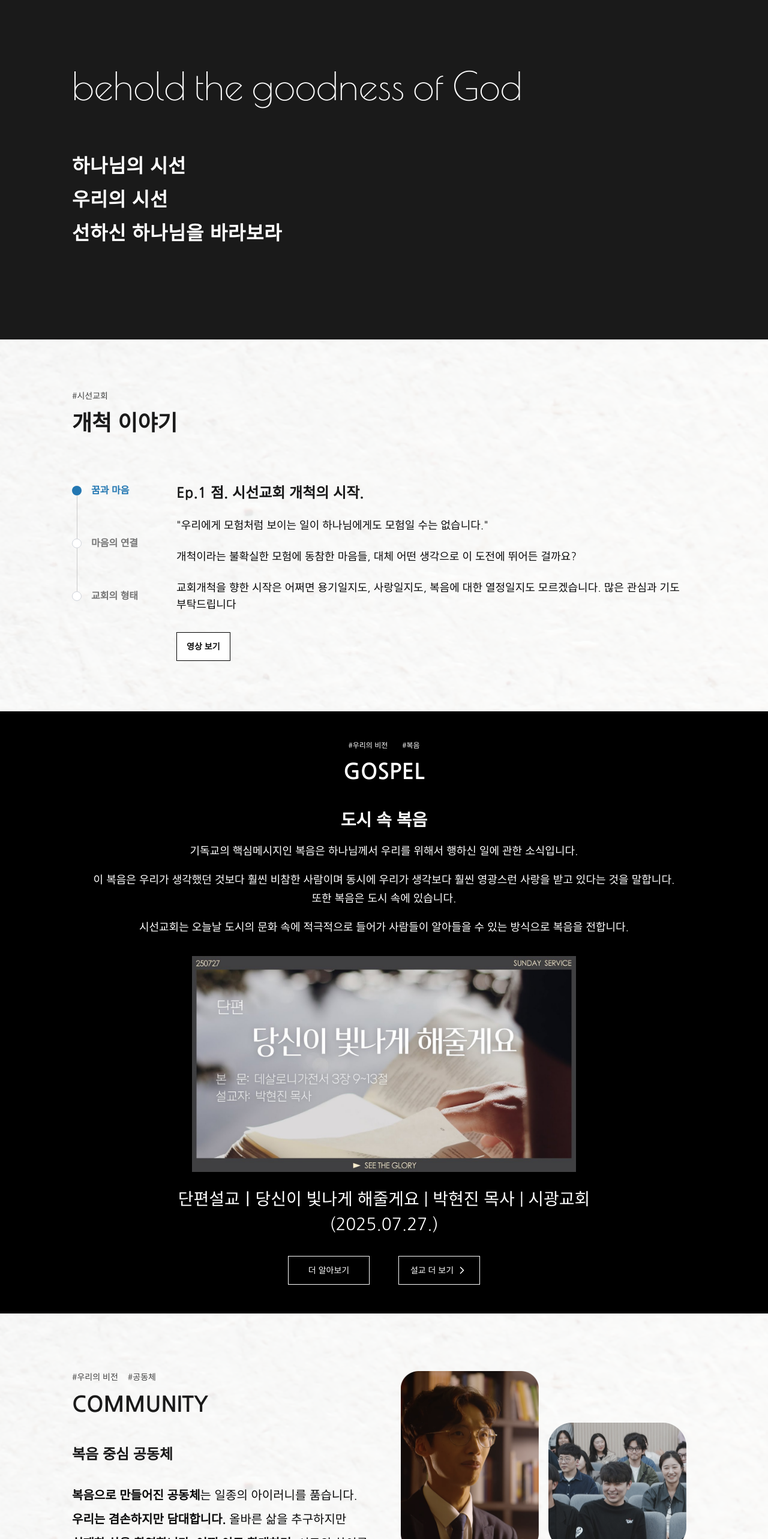
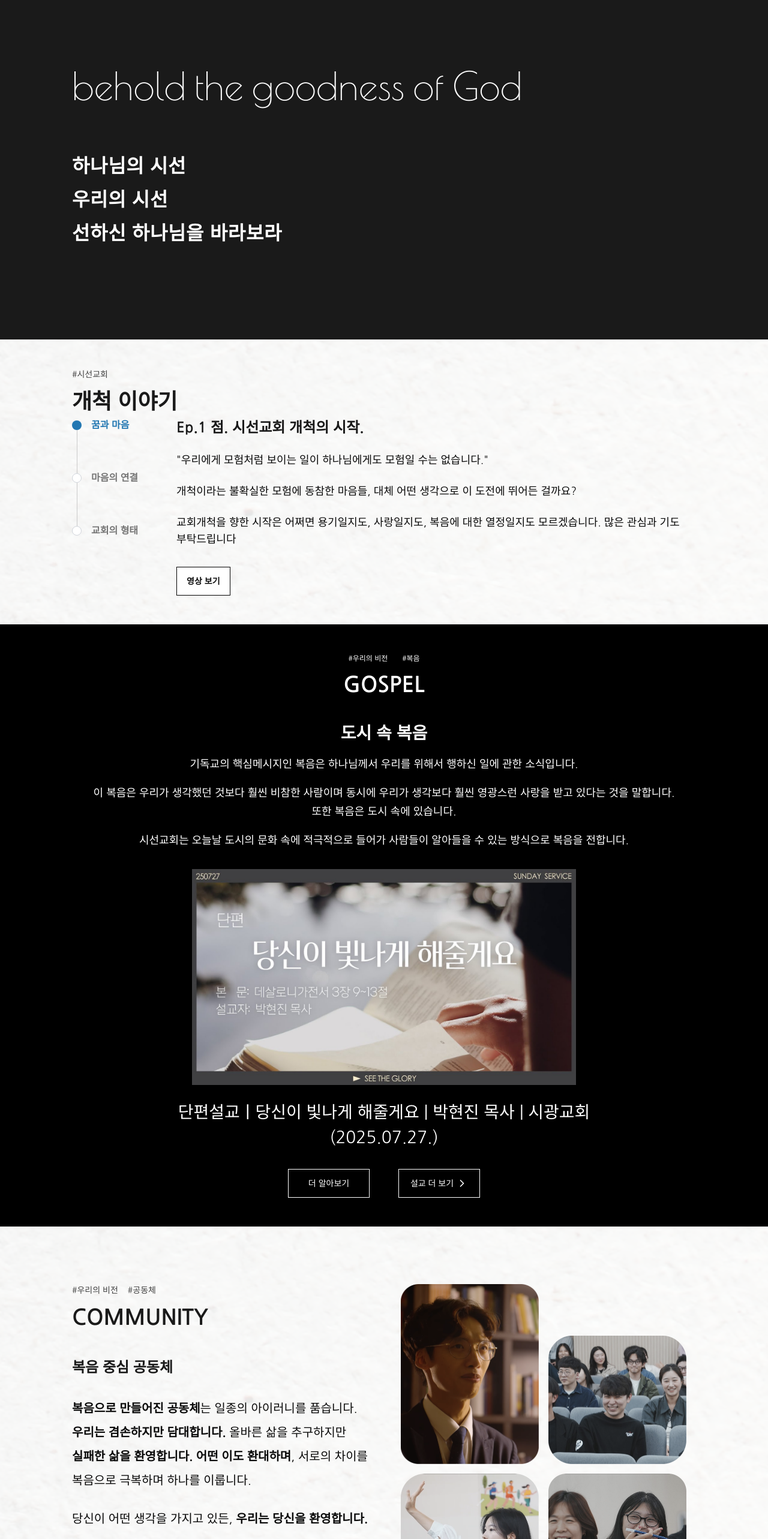
Before and after one commit to jglee-Cm7/siseon-web, a Next.js app: page / in a window 1280 px wide. Shown: the part 234-2800 px from the top of the page at 60% size. Built offline with nearby package versions, Linux system fonts and the light colour scheme.

Commit message:
feat: Update section height style

```diff
--- a/components/features/home/city-section.tsx
+++ b/components/features/home/city-section.tsx
@@ -1,6 +1,3 @@
-import Image from "next/image";
-import { ChevronRightIcon } from "lucide-react";
-
 export function CitySection() {
   return (
     <section className="bg-[url('/images/background-city.avif')] bg-cover bg-bottom">
--- a/components/features/home/community-section.tsx
+++ b/components/features/home/community-section.tsx
@@ -48,7 +48,7 @@ function CommunityImages({ className }: { className?: string }) {
 
 export function CommunitySection() {
   return (
-    <section className="bg-[url('/images/background.avif')] md:max-h-[800px]">
+    <section className="bg-[url('/images/background.avif')]">
       <div className="h-full bg-white/90 px-6 py-12 md:px-30 md:py-24">
         <div className="mx-auto max-w-[1440px]">
           <div className="flex h-full flex-col gap-6 md:flex-row">
--- a/components/features/home/location-section.tsx
+++ b/components/features/home/location-section.tsx
@@ -1,10 +1,8 @@
 import { cn } from "@/lib/utils";
-import { ChevronRightIcon, PhoneIcon } from "lucide-react";
-import Image from "next/image";
 
 export function LocationSection() {
   return (
-    <section className="bg-[url('/images/background.avif')] md:max-h-[800px]">
+    <section className="bg-[url('/images/background.avif')]">
       <div className="h-full bg-white/90 px-6 py-12 md:px-30 md:py-24">
         <div className="mx-auto max-w-[1440px]">
           <div className="flex h-full flex-col items-center justify-center gap-6">
--- a/components/features/home/story-section.tsx
+++ b/components/features/home/story-section.tsx
@@ -1,6 +1,6 @@
 export function StorySection() {
   return (
-    <section className="h-[calc(100dvh-180px)] max-h-[650px] bg-[url('/images/background.avif')] md:max-h-[760px]">
+    <section className="bg-[url('/images/background.avif')] ">
       <div className="h-full bg-white/90 px-6 py-12 md:px-30">
         <div className="mx-auto h-full max-w-[1440px]">
           <div className="flex h-full flex-col justify-around">
--- a/components/features/home/welcome-section.tsx
+++ b/components/features/home/welcome-section.tsx
@@ -1,10 +1,9 @@
-import { cn } from "@/lib/utils";
-import { ChevronRightIcon, PhoneIcon } from "lucide-react";
+import { PhoneIcon } from "lucide-react";
 import Image from "next/image";
 
 export function WelcomeSection() {
   return (
-    <section className="bg-[url('/images/background.avif')] md:max-h-[800px]">
+    <section className="bg-[url('/images/background.avif')]">
       <div className="h-full bg-white/90 px-6 py-12 md:px-30 md:py-24">
         <div className="mx-auto max-w-[1440px]">
           <div className="flex h-full flex-col gap-6 md:flex-row">
```
